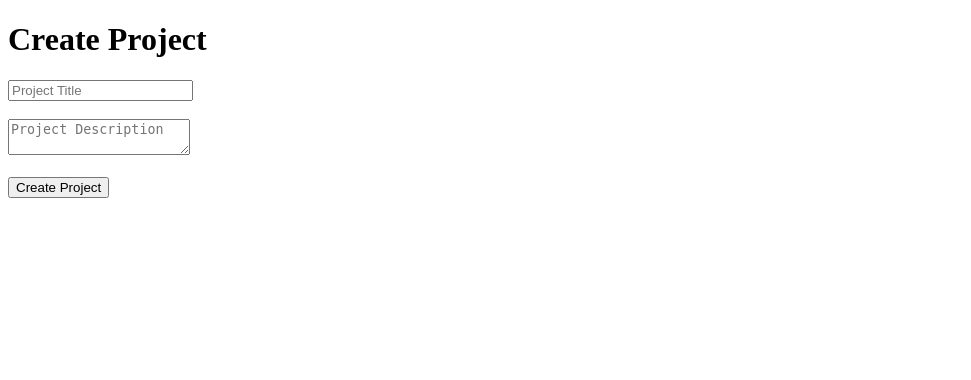
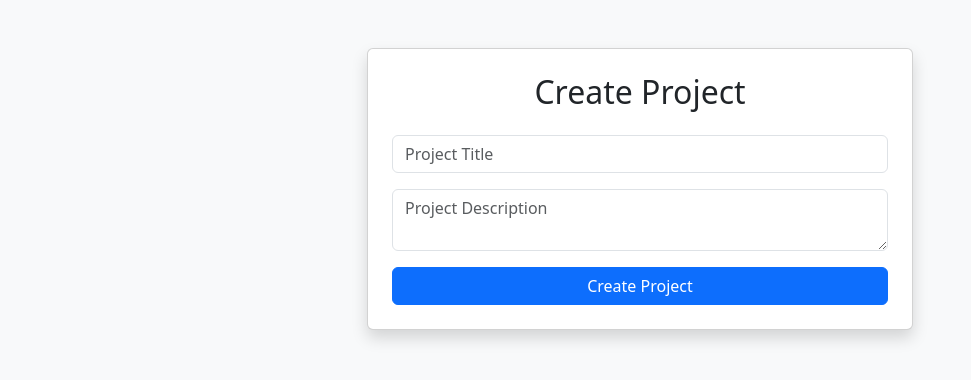
Before and after one commit to maninani12/team-task-manager, a Flask app: page /create_project in a window 1280 px wide. Shown: the top 380 px of the page, without its empty margins (0-971 px from the left). Run offline with Flask 3, Linux system fonts and the light colour scheme.

Commit message:
Update create_project.html

```diff
--- a/templates/create_project.html
+++ b/templates/create_project.html
@@ -2,26 +2,50 @@
 <html>
 
 <head>
+
     <title>Create Project</title>
+
+    <link href="https://cdn.jsdelivr.net/npm/bootstrap@5.3.0/dist/css/bootstrap.min.css" rel="stylesheet">
+
 </head>
 
-<body>
+<body class="bg-light">
 
-<h1>Create Project</h1>
+<div class="container mt-5">
 
-<form method="POST">
+    <div class="row justify-content-center">
 
-    <input type="text" name="title" placeholder="Project Title">
+        <div class="col-md-6">
 
-    <br><br>
+            <div class="card shadow p-4">
 
-    <textarea name="description" placeholder="Project Description"></textarea>
+                <h2 class="text-center mb-4">Create Project</h2>
 
-    <br><br>
+                <form method="POST">
 
-    <button type="submit">Create Project</button>
+                    <input type="text"
+                           name="title"
+                           class="form-control mb-3"
+                           placeholder="Project Title">
 
-</form>
+                    <textarea name="description"
+                              class="form-control mb-3"
+                              placeholder="Project Description"></textarea>
+
+                    <button type="submit"
+                            class="btn btn-primary w-100">
+                        Create Project
+                    </button>
+
+                </form>
+
+            </div>
+
+        </div>
+
+    </div>
+
+</div>
 
 </body>
 </html>
```
